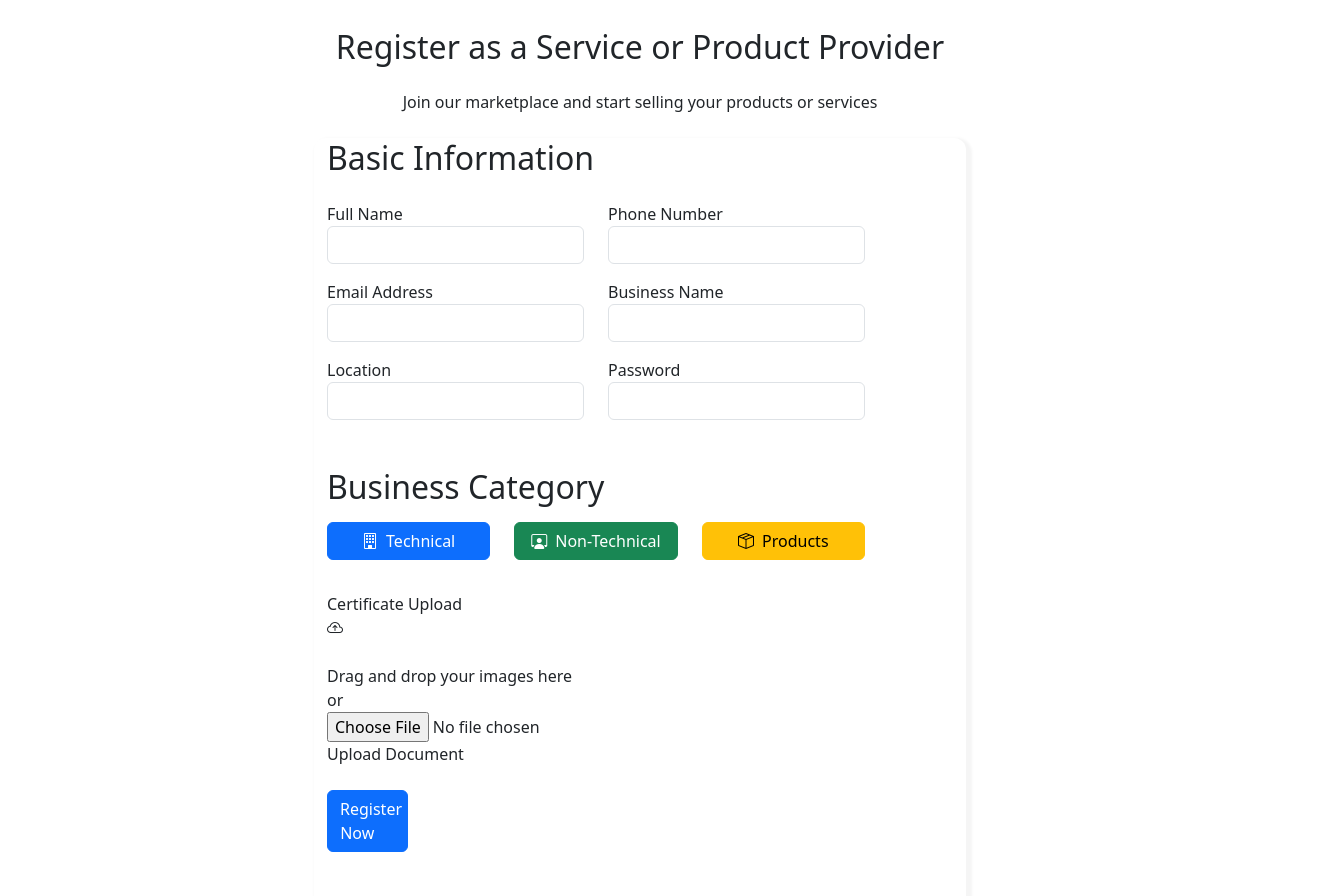
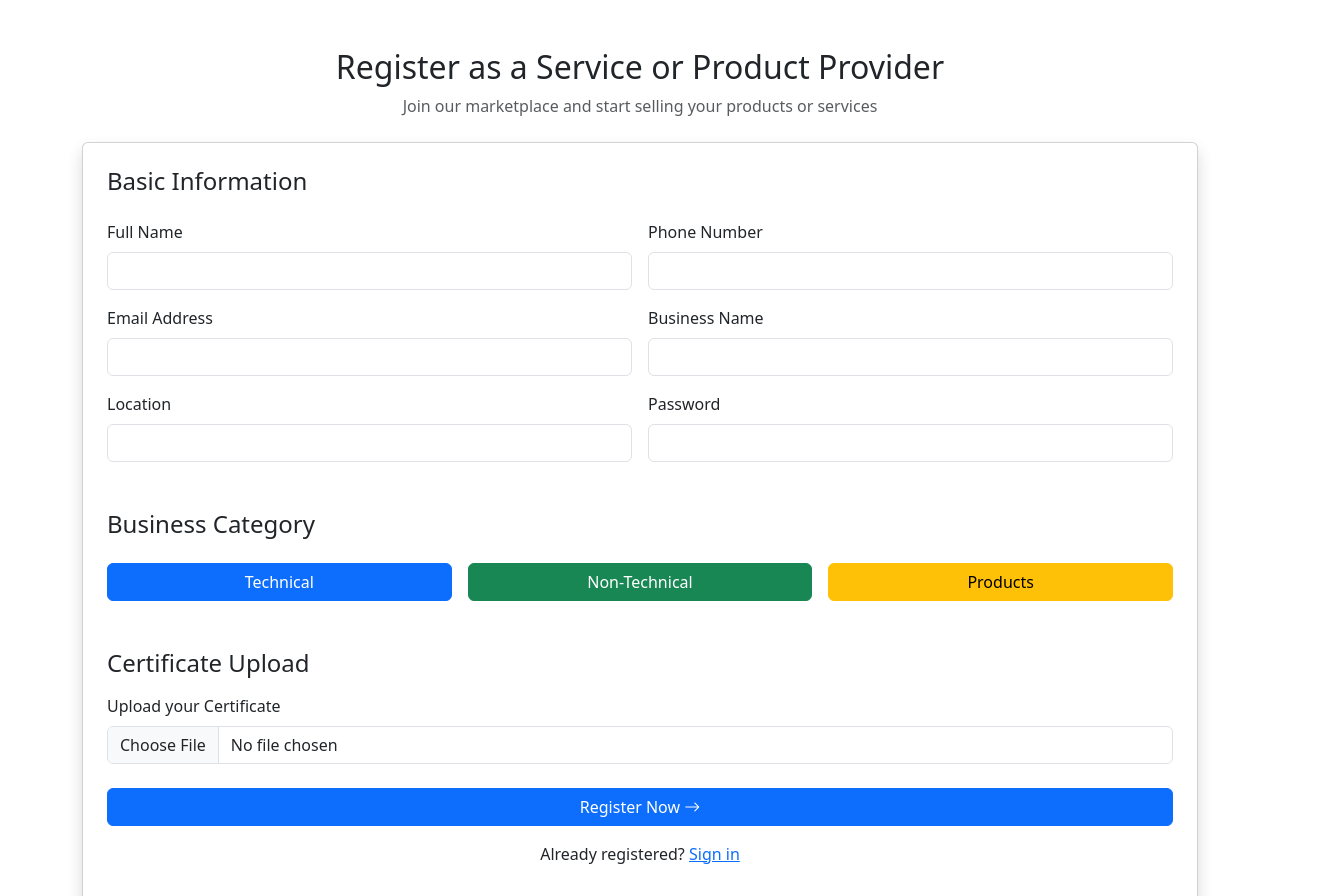
Before and after one commit to Hanumansai72/apna_mestri_vendor, a React (Create React App) app: page / in a window 1280 px wide. Shown: the top 896 px of the page, 1339 px wide, since content can reach past the window. Built offline with nearby package versions, Linux system fonts and the light colour scheme.

Commit message:
register

```diff
--- a/src/App.js
+++ b/src/App.js
@@ -12,6 +12,7 @@ import Product from './Componets/Vendor/product._vendor';
 import Registration from './Componets/Vendor/Registration';
 import TechnicalNonDashboard from './Componets/Vendor/Technical_Non_Dashboard';
 import VendorProfileSettings from './Componets/Vendor/vendor_profile_settings';
+import LoginPage from './Componets/login';
 
 function App() {
   return (
@@ -30,6 +31,7 @@ function App() {
           <Route path="/vendor/Payment/sucess" element={<JobPaymentSummary></JobPaymentSummary>}/>
           <Route path="/vendor/Job/Progress" element={<JobInProgress></JobInProgress>}/>
           <Route path="/vendor/Job/history" element={<JobHistory></JobHistory>}/>
+          <Route path='/vendor/login' element={<LoginPage></LoginPage>}/>
 
 
 
--- a/src/Componets/Vendor/Registration.css
+++ /dev/null
@@ -1,31 +0,0 @@
-.TOP-Heading,span{
-    display: flex;
-    justify-content: center;
-    padding-top: 4px;
-    margin-top: 20px;
-    width: 100%;
-    flex-wrap: nowrap;
-}
-.form-section{
-    border: 1px solid transparent;
-    border-radius: 12px;
-    height:fit-content;
-    padding-bottom: 100px;
-    width: fit-content;
-    padding-right: 100px;
-    background-color: rgb(255, 255, 255);
-    box-shadow: 3px 3px 3px 3px whitesmoke;
-}
-.Register-Button button{
-    width: 15%;
-}
-.Register-Button i{
-    position: relative;
-    left: 30px;
-   font-size: 16px;
-}
-.Span-a{
-    margin-left: 70%;
-    position: absolute;
-    top: 112%;
-}
--- a/src/Componets/Vendor/Registration.jsx
+++ b/src/Componets/Vendor/Registration.jsx
@@ -1,5 +1,4 @@
 import React, { useState } from 'react';
-import "./Registration.css";
 
 function Registration() {
   const [selectedCategory, setSelectedCategory] = useState("");
@@ -40,22 +39,16 @@ function Registration() {
 
   const handleChange = (e) => {
     const { name, value } = e.target;
-    setFormData(prev => ({
-      ...prev,
-      [name]: value
-    }));
+    setFormData(prev => ({ ...prev, [name]: value }));
   };
 
   const handleSubmit = async (e) => {
     e.preventDefault();
 
     const today = new Date();
-    const currentDate = today.toISOString().split('T')[0]; // "YYYY-MM-DD"
+    const currentDate = today.toISOString().split('T')[0];
 
-    const finalData = {
-      ...formData,
-      registrationDate: currentDate,
-    };
+    const finalData = { ...formData, registrationDate: currentDate };
 
     await fetch('https://backend-d6mx.vercel.app/register', {
       method: 'POST',
@@ -64,113 +57,93 @@ function Registration() {
     });
   };
 
-
   return (
-    <div>
-      <div className="TOP-Container text-center my-4">
-        <h2 className="TOP-Heading">Register as a Service or Product Provider</h2>
-        <span className="Sub-Heading">Join our marketplace and start selling your products or services</span>
+    <div className="container my-5">
+      <div className="text-center mb-4">
+        <h2>Register as a Service or Product Provider</h2>
+        <p className="text-muted">Join our marketplace and start selling your products or services</p>
       </div>
 
-      <div className="form-section container">
-        <h2 className="form-title mb-4">Basic Information</h2>
+      <form className="card p-4 shadow" onSubmit={handleSubmit}>
+        <h4 className="mb-4">Basic Information</h4>
 
-        <div className="row mb-3">
+        <div className="row g-3">
           <div className="col-md-6">
-            <label>Full Name</label>
-            <input type="text" name="fullName" className="form-control" onChange={handleChange} />
+            <label htmlFor="fullName" className="form-label">Full Name</label>
+            <input type="text" className="form-control" id="fullName" name="fullName" onChange={handleChange} />
           </div>
           <div className="col-md-6">
-            <label>Phone Number</label>
-            <input type="text" name="phoneNumber" className="form-control" onChange={handleChange} />
+            <label htmlFor="phoneNumber" className="form-label">Phone Number</label>
+            <input type="text" className="form-control" id="phoneNumber" name="phoneNumber" onChange={handleChange} />
+          </div>
+          <div className="col-md-6">
+            <label htmlFor="email" className="form-label">Email Address</label>
+            <input type="email" className="form-control" id="email" name="email" onChange={handleChange} />
+          </div>
+          <div className="col-md-6">
+            <label htmlFor="businessName" className="form-label">Business Name</label>
+            <input type="text" className="form-control" id="businessName" name="businessName" onChange={handleChange} />
+          </div>
+          <div className="col-md-6">
+            <label htmlFor="location" className="form-label">Location</label>
+            <input type="text" className="form-control" id="location" name="location" onChange={handleChange} />
+          </div>
+          <div className="col-md-6">
+            <label htmlFor="password" className="form-label">Password</label>
+            <input type="password" className="form-control" id="password" name="password" onChange={handleChange} />
           </div>
         </div>
 
-        <div className="row mb-3">
-          <div className="col-md-6">
-            <label>Email Address</label>
-            <input type="email" name="email" className="form-control" onChange={handleChange} />
-          </div>
-          <div className="col-md-6">
-            <label>Business Name</label>
-            <input type="text" name="businessName" className="form-control" onChange={handleChange} />
-          </div>
-        </div>
-
-        <div className="row mb-3">
-          <div className="col-md-6">
-            <label>Location</label>
-            <input type="text" name="location" className="form-control" onChange={handleChange} />
-          </div>
-          <div className="col-md-6">
-            <label>Password</label>
-            <input type="password" name="password" className="form-control" onChange={handleChange} />
-          </div>
-        </div>
-
-        <h2 className="form-title mt-5 mb-3">Business Category</h2>
-        <div className="row mb-4">
-          {["Technical", "Non-Technical", "Products"].map((cat, idx) => (
-            <div className="col-md-4 mb-2" key={idx}>
+        <h4 className="mt-5 mb-4">Business Category</h4>
+        <div className="row g-3 text-center">
+          {["Technical", "Non-Technical", "Products"].map((category, idx) => (
+            <div className="col-md-4" key={idx}>
               <button
                 type="button"
-                className={`btn w-100 d-flex align-items-center justify-content-center gap-2 ${
-                  cat === "Technical" ? "btn-primary" : cat === "Non-Technical" ? "btn-success" : "btn-warning"
+                className={`btn w-100 ${
+                  category === "Technical" ? "btn-primary" : category === "Non-Technical" ? "btn-success" : "btn-warning"
                 }`}
-                onClick={() => handleCategoryClick(cat)}
+                onClick={() => handleCategoryClick(category)}
               >
-                <i className={`bi ${
-                  cat === "Technical" ? "bi-building" :
-                  cat === "Non-Technical" ? "bi-person-workspace" :
-                  "bi-box-seam"
-                }`}></i> {cat}
+                {category}
               </button>
             </div>
           ))}
         </div>
 
         {selectedCategory && (
-          <div className="row mb-4">
-            <div className="col-md-6">
-              <label htmlFor="subCategory">Specialization</label>
+          <div className="mt-4">
+            <label htmlFor="subCategory" className="form-label">Specialization</label>
             <select
               className="form-select"
+              id="subCategory"
               name="subCategory"
-                id="subCategory"
               onChange={handleChange}
             >
               <option value="">Select...</option>
-                {subCategories[selectedCategory].map((item, index) => (
-                  <option key={index} value={item}>{item}</option>
+              {subCategories[selectedCategory].map((item, idx) => (
+                <option key={idx} value={item}>{item}</option>
               ))}
             </select>
           </div>
-          </div>
         )}
 
-        <div className="row mb-4">
-          <div className="col-md-6">
-            <label>Certificate Upload</label>
-            <div className="document12">
-              <div className="upload-container123">
-                <i className="bi bi-cloud-arrow-up upload-icon"></i>
-                <span className="text123">Drag and drop your images here or</span>
-                <input type="file" name="certificate" id="file" className="file-input" />
-                <label htmlFor="file" className="custom-file-label">Upload Document</label>
-              </div>
-            </div>
-          </div>
+        <h4 className="mt-5 mb-3">Certificate Upload</h4>
+        <div className="mb-4">
+          <label htmlFor="certificate" className="form-label">Upload your Certificate</label>
+          <input type="file" className="form-control" id="certificate" name="certificate" />
         </div>
 
-        <div className="Register-Button">
-          <button type="button" className="btn btn-primary btn-load" onClick={handleSubmit}>
-            Register Now <i className="bi bi-arrow-right right"></i>
+        <div className="d-grid mb-3">
+          <button type="submit" className="btn btn-primary">
+            Register Now <i className="bi bi-arrow-right"></i>
           </button>
-          <div className="Span-a">
-            <span>Already registered? <a href="/">Sign in</a></span>
         </div>
+
+        <div className="text-center">
+          <p>Already registered? <a href="/">Sign in</a></p>
         </div>
-      </div>
+      </form>
     </div>
   );
 }
--- /dev/null
+++ b/src/Componets/login.jsx
@@ -0,0 +1,93 @@
+import { useState } from "react";
+import { useNavigate } from "react-router-dom";
+
+export default function LoginPage() {
+  const [activeTab, setActiveTab] = useState("vendor");
+  const navigate = useNavigate();
+
+  const handleLogin = (event) => {
+    event.preventDefault();
+    if (activeTab === "vendor") {
+      navigate("/vendor");
+    } else if (activeTab === "customer") {
+      navigate("/product");
+    }
+  };
+
+  return (
+    <div className="d-flex vh-100">
+      {/* Left: Login form */}
+      <div className="w-50 d-flex flex-column justify-content-center align-items-center p-4">
+        {/* Tabs */}
+        <div className="d-flex mb-4">
+          <button
+            onClick={() => setActiveTab("vendor")}
+            className={`btn ${activeTab === "vendor" ? "btn-warning text-white" : "btn-light text-secondary"} me-2`}
+          >
+            Vendor
+          </button>
+          <button
+            onClick={() => setActiveTab("customer")}
+            className={`btn ${activeTab === "customer" ? "btn-warning text-white" : "btn-light text-secondary"}`}
+          >
+            Customer
+          </button>
+        </div>
+
+        {/* Login Form */}
+        <div className="w-100" style={{ maxWidth: "400px" }}>
+          <h2 className="mb-4">{activeTab === "vendor" ? "Vendor Login" : "Customer Login"}</h2>
+          <form className="mb-3" onSubmit={handleLogin}>
+            <div className="mb-3">
+              <label className="form-label">Email Address</label>
+              <input
+                type="email"
+                className="form-control"
+                placeholder="you@example.com"
+              />
+            </div>
+            <div className="mb-3">
+              <label className="form-label">Password</label>
+              <input
+                type="password"
+                className="form-control"
+                placeholder="********"
+              />
+            </div>
+            <div className="d-flex justify-content-between align-items-center mb-3">
+              <div className="form-check">
+                <input type="checkbox" className="form-check-input" id="rememberMe" />
+                <label className="form-check-label" htmlFor="rememberMe">Remember me</label>
+              </div>
+              <a href="/" className="text-warning small">Forgot Password?</a>
+            </div>
+            <button type="submit" className="btn btn-warning w-100 text-white">
+              Log In
+            </button>
+          </form>
+
+          <div className="text-center mb-3">or</div>
+
+          <button className="btn btn-outline-secondary w-100 d-flex align-items-center justify-content-center">
+            Continue with Google
+          </button>
+
+          <p className="text-center mt-3 small">
+            Don't have an account? <a href="/" className="text-warning">Create Account</a>
+          </p>
+        </div>
+      </div>
+
+      {/* Right: Illustration */}
+      <div className="w-50 d-flex justify-content-center align-items-center bg-light">
+        <div className="text-center" style={{ maxWidth: "400px" }}>
+          <img src="https://storage.googleapis.com/uxpilot-auth.appspot.com/c8dd26861f-39ad2f8afe79905fbe9e.png" alt="Illustration" className="img-fluid mb-4" />
+          <h3 className="fw-bold mb-2">Grow Your Business</h3>
+          <p className="text-muted">
+            Join thousands of vendors who’ve increased their sales and expanded their customer base.
+          </p>
+        </div>
+      </div>
+    </div>
+  );
+}
```
Lines whose indentation alone changed are shown as unchanged.
